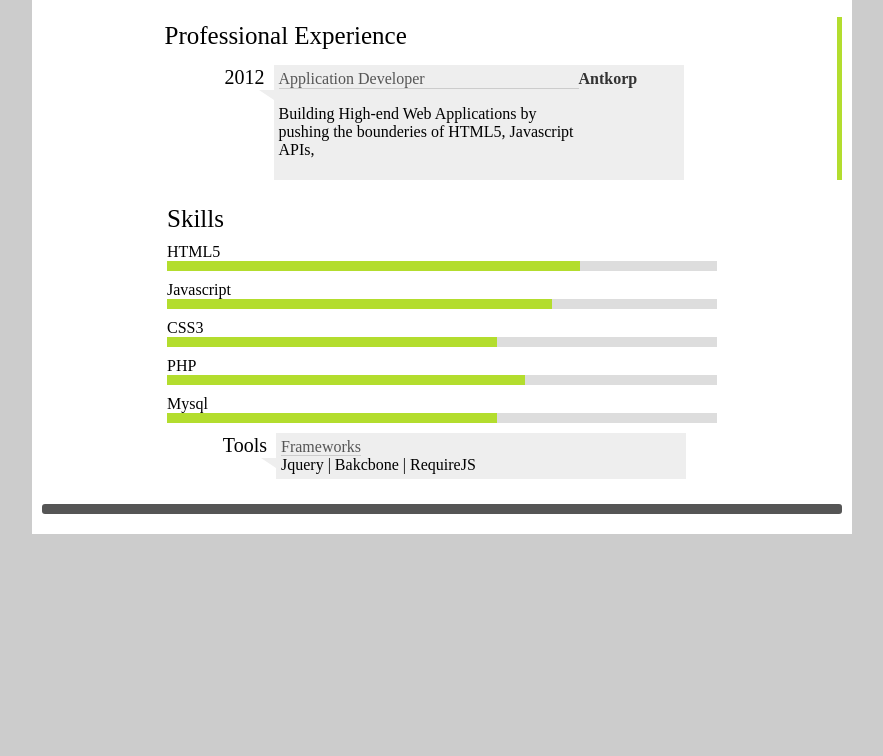
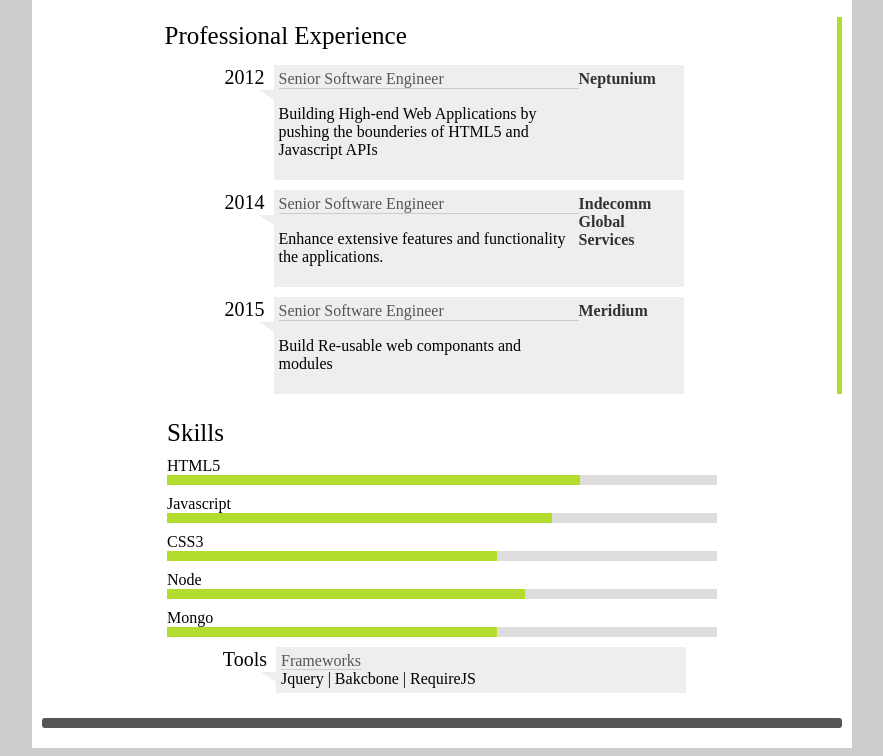
Before and after one commit to kongaraju/Resume, a plain HTML site: page index.html in a window 1280 px wide. Shown: the part 600-1356 px from the top of the page, without its empty margins (198-1081 px from the left). Before the commit the page ends 1142 px from the top, so only its background shows below. Drawn offline with Linux system fonts and the light colour scheme.

Commit message:
Update experience and skill set

```diff
--- a/index.html
+++ b/index.html
@@ -202,14 +202,14 @@ border-top-color: #EEEEEE;
 			<div class="efw"> <div class="picbar"></div>
 			<div class="titleSection">
 			<span class="name title"> <span class="last-name"> Konga</span><span class="first-name"> Raju</span></span>
-			<span class="email"> kongaraju@gmail.com</span><span class="mobno">+918125865045</span>
+			<span class="email"> kongaraju@gmail.com</span><span class="mobno">+918722427161</span>
 
 			<span class="work title"> Webdesigner&amp; Webdeveloper</span>
 			</div>
 			</div>
 			<div class="address">
 				<span >Banglore</span>
-				<span>India-520013</span>
+				<span>India-560034</span>
 			</div>
 
 		</div>
@@ -281,11 +281,35 @@ border-top-color: #EEEEEE;
 				<span class="duration">2012</span>
 				<div class="snap">
 					<div class="what">
-						<span class="position"> Application Developer</span>
-						<p class="stream"> Building High-end Web Applications by pushing the bounderies of HTML5, Javascript APIs,</p>
+						<span class="position"> Senior Software Engineer</span>
+						<p class="stream"> Building High-end Web Applications by pushing the bounderies of HTML5 and Javascript APIs</p>
 					</div>
 					<div class="where">
-					Antkorp
+					Neptunium
+					</div>
+				</div>
+			</div>
+			<div class="experience event">
+				<span class="duration">2014</span>
+				<div class="snap">
+					<div class="what">
+						<span class="position"> Senior Software Engineer</span>
+						<p class="stream"> Enhance extensive features and functionality the applications.</p>
+					</div>
+					<div class="where">
+					Indecomm Global Services
+					</div>
+				</div>
+			</div>
+			<div class="experience event">
+				<span class="duration">2015</span>
+				<div class="snap">
+					<div class="what">
+						<span class="position"> Senior Software Engineer</span>
+						<p class="stream"> Build Re-usable web componants and modules</p>
+					</div>
+					<div class="where">
+					Meridium
 					</div>
 				</div>
 			</div>
@@ -305,10 +329,10 @@ border-top-color: #EEEEEE;
 				<span>CSS3</span><div class="bar"><div class="strength" style="width: 60%;"></div></div>
 			</div>
 			<div class="skill">
-				<span>PHP</span><div class="bar"><div class="strength" style="width: 65%;"></div></div>
+				<span>Node</span><div class="bar"><div class="strength" style="width: 65%;"></div></div>
 			</div>
 			<div class="skill">
-				<span>Mysql</span><div class="bar"><div class="strength" style="width: 60%;"></div></div>
+				<span>Mongo</span><div class="bar"><div class="strength" style="width: 60%;"></div></div>
 			</div>
 			<div class="skill">
 				<span class="duration">Tools </span>
```
